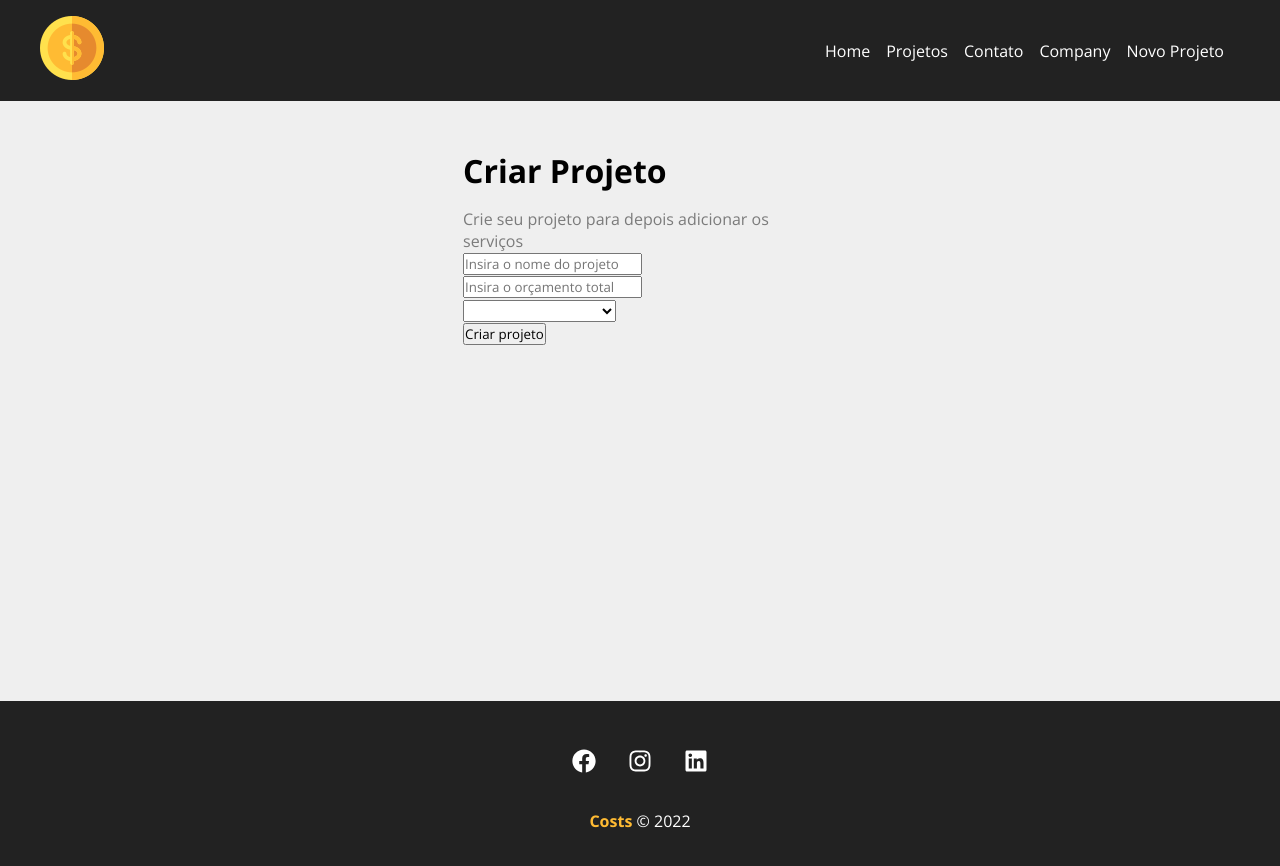
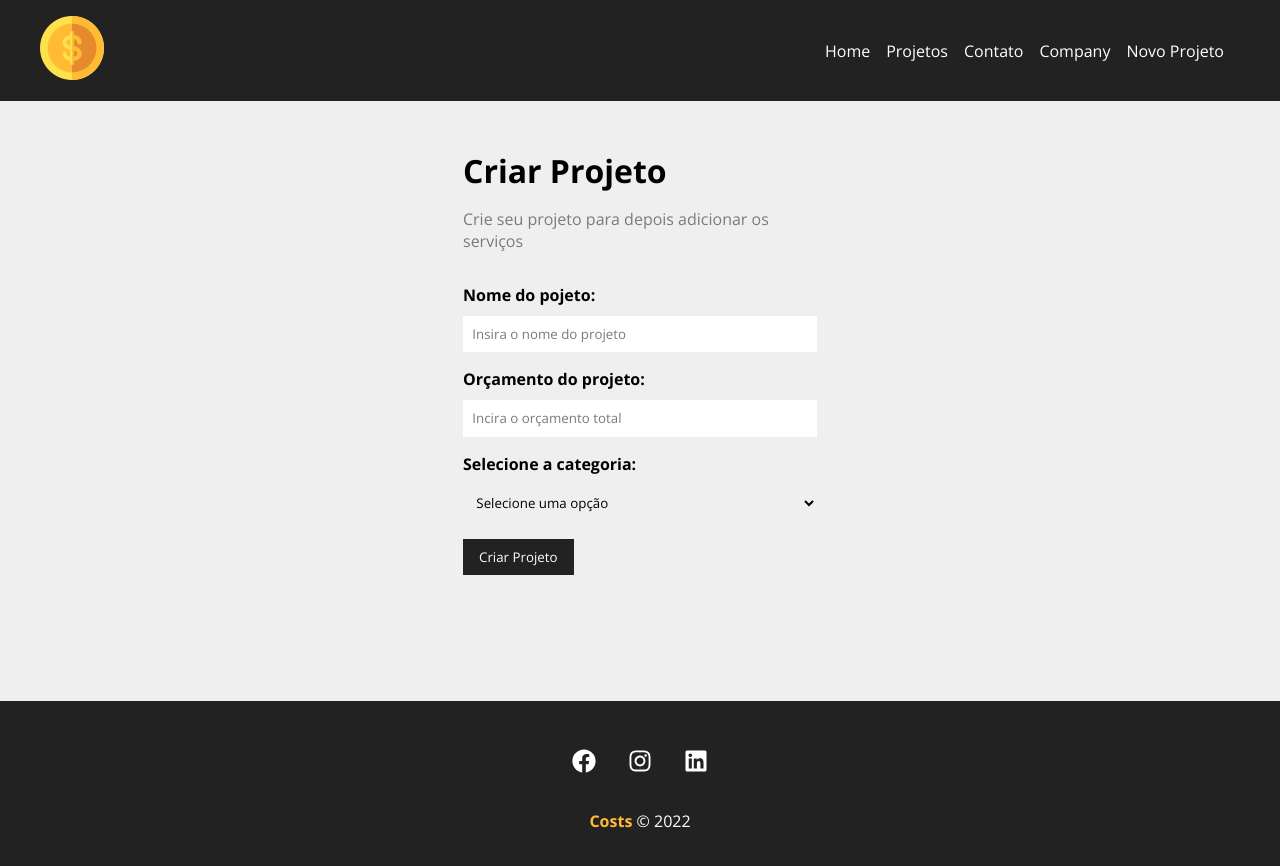
Before and after one commit to Danielecarn/Costs, a React (Create React App) app in the folder costs/: page /newproject in a window 1280 px wide. Shown: the top 866 px of the page. Built offline with nearby package versions, Linux system fonts and the light colour scheme.

Commit message:
Componentização do formulário

```diff
--- /dev/null
+++ b/costs/src/components/form/Input.js
@@ -0,0 +1,19 @@
+import styles from './Input.module.css';
+
+function Input({type, text, name, placeholder, handleOnChange, value}){
+    return(
+        <div className={styles.form_control}>
+            <label htmlFor={name}>{text}:</label>
+            <input
+                type={type}
+                name={name}
+                id={name}
+                placeholder={placeholder}
+                onChange={handleOnChange}
+                value={value}
+            />
+        </div>
+    );
+}
+
+export default Input;
--- /dev/null
+++ b/costs/src/components/form/Input.module.css
@@ -0,0 +1,20 @@
+.form_control{
+    display: flex;
+    flex-direction: column;
+    margin-bottom: 1em;
+}
+
+.form_control label{
+    margin-bottom: .6em;
+    font-weight: bold;
+}
+
+.form_control input{
+    padding: .7em;
+    border-radius: 0;
+    border: none;
+}
+
+.form_control input::placeholder{
+    color: #7b7b7b;
+}
--- /dev/null
+++ b/costs/src/components/form/Select.js
@@ -0,0 +1,14 @@
+import styles from './Select.module.css'
+
+function Select({text, name, options, handleOnChange, value}){
+    return(
+        <div className={styles.form_control}>
+            <label htmlFor={name}>{text}:</label>
+            <select name={name} id={name}>
+                <option>Selecione uma opção</option>
+            </select>
+        </div>
+    );
+}
+
+export default Select;
--- /dev/null
+++ b/costs/src/components/form/Select.module.css
@@ -0,0 +1,16 @@
+.form_control{
+    display: flex;
+    flex-direction: column;
+    margin-bottom: 1em;
+}
+
+.form_control label{
+    margin-bottom: .6em;
+    font-weight: bold;
+}
+
+.form_control select{
+    padding: .7em;
+    border-radius: 0;
+    border: none;
+}
--- /dev/null
+++ b/costs/src/components/form/SubmitButton.js
@@ -0,0 +1,11 @@
+import styles from './SubmitButton.module.css';
+
+function Select({text}){
+    return(
+        <div>
+            <button className={styles.btn}>{text}</button>
+        </div>
+    );
+}
+
+export default Select;
--- /dev/null
+++ b/costs/src/components/form/SubmitButton.module.css
@@ -0,0 +1,13 @@
+.btn{
+    background-color: #222;
+    color: #FFF;
+    padding: 0.7em 1.2em;
+    text-decoration: none;
+    transition: .5s;
+    cursor: pointer;
+    border: none;
+}
+
+.btn:hover{
+    color: #ffbb33;
+}
--- a/costs/src/components/pages/NewProject.js
+++ b/costs/src/components/pages/NewProject.js
@@ -6,7 +6,7 @@
         <div className={styles.newproject_container}>
             <h1>Criar Projeto</h1>
             <p>Crie seu projeto para depois adicionar os serviços</p>
-            <ProjectForm/>
+            <ProjectForm btnText='Criar Projeto'/>
         </div>
     );
 }
--- a/costs/src/components/project/ProjectForm.js
+++ b/costs/src/components/project/ProjectForm.js
@@ -1,20 +1,25 @@
-function ProjectForm(){
+import Input from '../form/Input';
+import Select from '../form/Select';
+import styles from './ProjectForm.module.css';
+import SubmitButton from '../form/SubmitButton';
+
+function ProjectForm({btnText}){
     return(
-        <form>
-            <div>
-                <input type='text' placeholder='Insira o nome do projeto'/>
-            </div>
-            <div>
-                <input type='number' placeholder="Insira o orçamento total"/>
-            </div>
-            <div>
-                <select name="category_id">
-                    <option disabled>Selecione a categoria</option>
-                </select>
-            </div>
-            <div>
-                <input type='submit' value='Criar projeto'/>
-            </div>
+        <form className={styles.form}>
+            <Input
+                type='text'
+                text='Nome do pojeto'
+                name='name'
+                placeholder='Insira o nome do projeto'
+            />
+            <Input
+                type='number'
+                text='Orçamento do projeto'
+                name='budget'
+                placeholder='Incira o orçamento total'
+            />
+            <Select name='category_id' text='Selecione a categoria' />
+            <SubmitButton text={btnText}/>
         </form>
     );
 }
--- /dev/null
+++ b/costs/src/components/project/ProjectForm.module.css
@@ -0,0 +1,4 @@
+.form{
+    width: 100%;
+    margin: 2em 0;
+}
```
